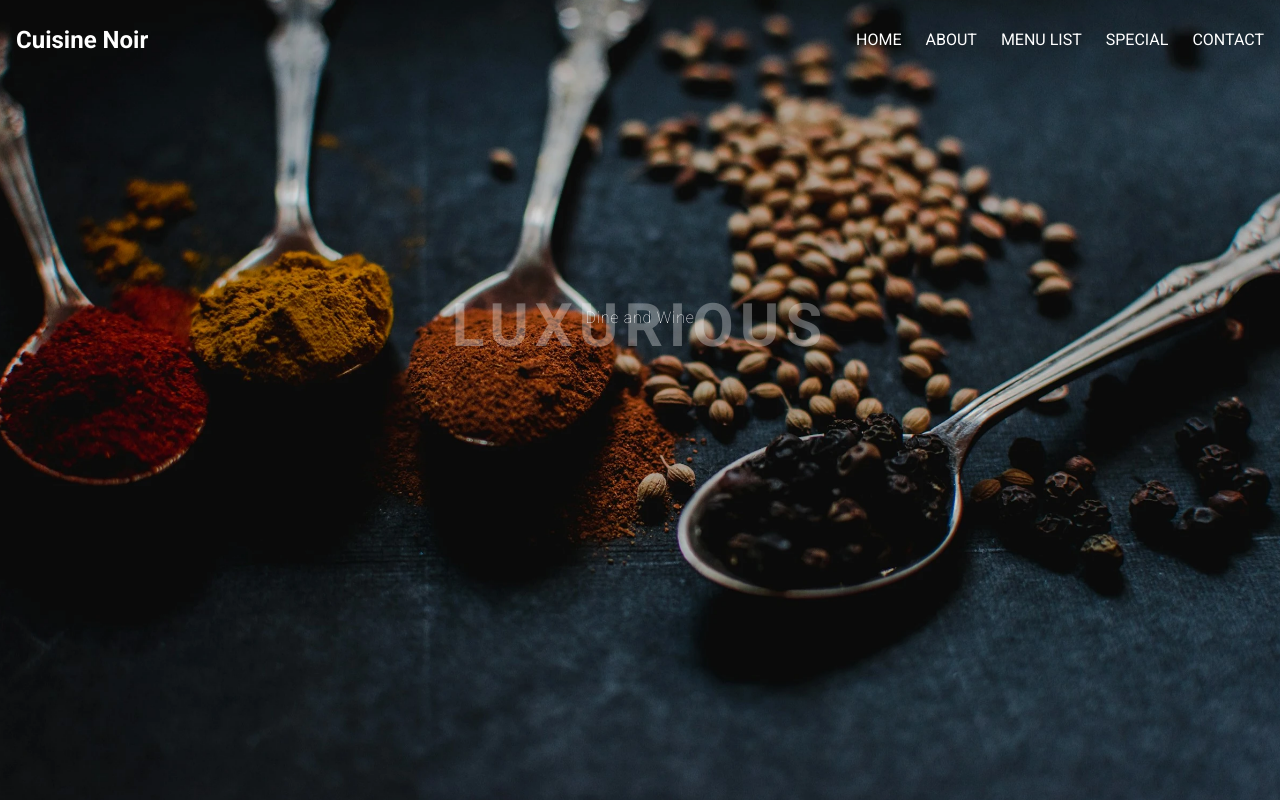
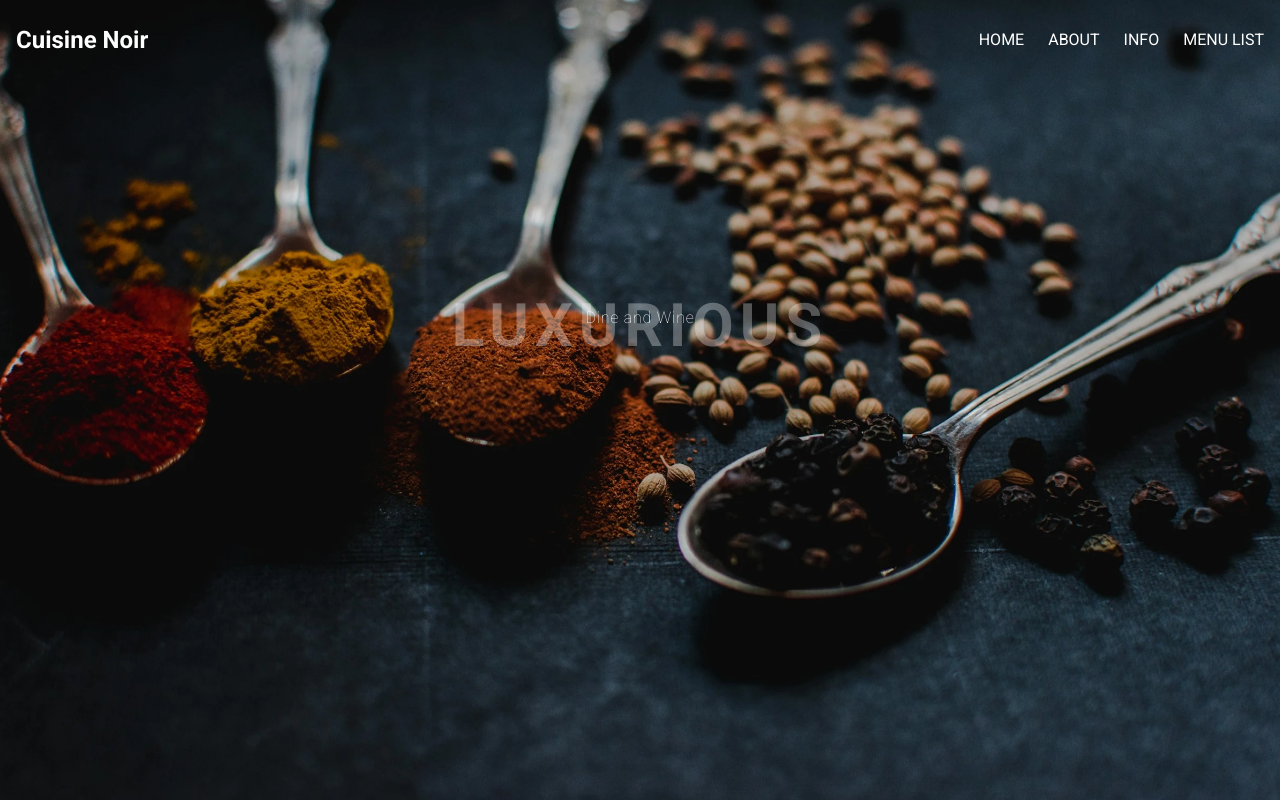
Before and after one commit to Mannn21/cuisine-noir, a React (Vite) app: page / in a window 1280 px wide. Shown: the top 800 px of the page. Built offline with nearby package versions, Linux system fonts and the light colour scheme; a web font is replaced by a local one.

Commit message:
update scroll

```diff
--- a/src/components/About/index.jsx
+++ b/src/components/About/index.jsx
@@ -3,7 +3,7 @@ import Images from "./Images";
 
 const About = () => {
 	return (
-		<div className="w-full h-auto m-3 flex flex-col justify-center items-center gap-2">
+		<div id="about" className="w-full h-auto m-3 flex flex-col justify-center items-center gap-2">
 			<Description />
 			<Images />
 		</div>
--- a/src/components/Info/index.jsx
+++ b/src/components/Info/index.jsx
@@ -2,7 +2,7 @@ import Spice from "../../assets/spice.png";
 
 const Info = () => {
 	return (
-		<div className="w-full h-auto md:h-[350px]">
+		<div id="info" className="w-full h-auto md:h-[350px]">
 			<div className="w-full h-full py-2 px-10 flex flex-col md:flex-row justify-center items-center gap-4 bg-color-silver">
 				<div
 					className="w-full md:w-1/2 h-full py-2 px-5 flex flex-col justify-center items-center md:items-start">
--- a/src/components/Jumbotron/index.jsx
+++ b/src/components/Jumbotron/index.jsx
@@ -24,7 +24,7 @@ const Jumbotron = () => {
 	const currentJumbotron = jumbotronLists[currentIndex];
 
 	return (
-		<div className="w-full min-h-[500px] md:h-screen overflow-hidden relative">
+		<div id="home" className="w-full min-h-[500px] md:h-screen overflow-hidden relative">
 			<img
 				src={currentJumbotron.image}
 				alt="Jumbotron"
--- a/src/components/Menu/index.jsx
+++ b/src/components/Menu/index.jsx
@@ -4,7 +4,7 @@ import { fadeIn } from "../../utils/animation.js";
 
 const Menu = () => {
 	return (
-		<div className="w-full h-auto p-3">
+		<div id="menu" className="w-full h-auto p-3">
 			<div className="w-full h-auto flex flex-col justify-center items-center gap-8">
 				<div className="w-full h-auto flex flex-col justify-start items-center">
 					<span className="text-sm md:text-base font-light text-center text-color-darkGrey tracking-wider">
--- a/src/components/Navbar/index.jsx
+++ b/src/components/Navbar/index.jsx
@@ -2,6 +2,7 @@ import { useState, useEffect, useCallback } from "react";
 import { IoMdMenu, IoMdClose } from "react-icons/io";
 import { navbarLists } from "../../datas/navbarLists.js";
 import { motion } from "framer-motion";
+import { scrollDesktop, scrollMobile } from "../../utils/scroll.js";
 
 const Navbar = () => {
 	const [isScrolled, setIsScrolled] = useState(false);
@@ -35,12 +36,13 @@ const Navbar = () => {
 				}`}
 				initial={{ y: -100 }}
 				animate={{ y: 0 }}
-        transition={{ type: "spring", stiffness: 120, damping: 15 }}
-      >
+				transition={{ type: "spring", stiffness: 120, damping: 15 }}>
 				<div className="container mx-auto flex justify-between items-center px-4 py-4 md:py-6">
 					{/* Logo */}
 					<div className="text-2xl font-bold">
-            <a href="#" className={isScrolled ? "text-color-black" : "text-color-white"}>
+						<a
+							href="#"
+							className={isScrolled ? "text-color-black" : "text-color-white"}>
 							Cuisine Noir
 						</a>
 					</div>
@@ -50,11 +52,10 @@ const Navbar = () => {
 						{navbarLists.map((item, index) => (
 							<a
 								key={index}
-                href={item.href}
+								onClick={() => scrollDesktop(item.target)}
 								className={`transition-colors ${
 									isScrolled ? "text-color-black" : "text-color-white"
-                } hover:text-gray-500`}
-              >
+								} hover:text-color-gold cursor-pointer`}>
 								{item.title}
 							</a>
 						))}
@@ -65,12 +66,20 @@ const Navbar = () => {
 						<button onClick={toggleMenu}>
 							{isOpen ? (
 								<IoMdClose
-                  className={isOpen ? "text-color-black" : isScrolled ? "text-color-black" : "text-color-white"}
+									className={
+										isOpen
+											? "text-color-black"
+											: isScrolled
+											? "text-color-black"
+											: "text-color-white"
+									}
 									size={24}
 								/>
 							) : (
 								<IoMdMenu
-                  className={isScrolled ? "text-color-black" : "text-color-white"}
+									className={
+										isScrolled ? "text-color-black" : "text-color-white"
+									}
 									size={24}
 								/>
 							)}
@@ -86,8 +95,7 @@ const Navbar = () => {
 				}`}
 				initial={{ y: -100 }}
 				animate={{ y: isScrolled ? 0 : -100 }}
-        transition={{ type: "spring", stiffness: 120, damping: 15 }}
-      >
+				transition={{ type: "spring", stiffness: 120, damping: 15 }}>
 				<div className="container mx-auto flex justify-between items-center px-4 py-4 md:py-6">
 					{/* Logo */}
 					<div className="text-2xl font-bold">
@@ -101,11 +109,10 @@ const Navbar = () => {
 						{navbarLists.map((item, index) => (
 							<a
 								key={index}
-                href={item.href}
+								onClick={() => scrollDesktop(item.target)}
 								className={`transition-colors ${
 									isScrolled ? "text-color-black" : "text-color-white"
-                } hover:text-gray-500`}
-              >
+								} hover:text-color-gold cursor-pointer`}>
 								{item.title}
 							</a>
 						))}
@@ -131,15 +138,20 @@ const Navbar = () => {
 				}`}
 				initial={{ x: "100%" }}
 				animate={{ x: isOpen ? "0%" : "100%" }}
-        transition={{ type: "spring", stiffness: 100, damping: 20, duration: 0.2 }}
-      >
+				transition={{
+					type: "spring",
+					stiffness: 100,
+					damping: 20,
+					duration: 0.2,
+				}}>
 				{navbarLists.map((item, index) => (
 					<a
 						key={index}
-            href={item.href}
-            className="text-base font-medium text-color-black mb-6"
-            onClick={() => setIsOpen(false)}
-          >
+						className="text-base font-medium text-color-black mb-6 hover:text-color-gold cursor-pointer"
+						onClick={() => {
+							scrollMobile(item.target);
+							setIsOpen(false);
+						}}>
 						{item.title}
 					</a>
 				))}
--- a/src/datas/navbarLists.js
+++ b/src/datas/navbarLists.js
@@ -1,22 +1,18 @@
 export const navbarLists = [
     {
         title: "HOME",
-        target: "/"
+        target: "home"
     },
     {
         title: "ABOUT",
-        target: "/"
+        target: "about"
+    },
+    {
+        title: "INFO",
+        target: "info"
     },
     {
         title: "MENU LIST",
-        target: "/"
-    },
-    {
-        title: "SPECIAL",
-        target: "/"
-    },
-    {
-        title: "CONTACT",
-        target: "/"
+        target: "menu"
     },
 ]
--- /dev/null
+++ b/src/utils/scroll.js
@@ -0,0 +1,23 @@
+export const scrollDesktop = id => {
+	const section = document.getElementById(id);
+	const offset = 81;
+
+	if (section) {
+		const yOffset = -offset;
+		const y = section.getBoundingClientRect().top + window.scrollY + yOffset;
+
+		window.scrollTo({ top: y, behavior: "smooth" });
+	}
+};
+
+export const scrollMobile = id => {
+	const section = document.getElementById(id);
+	const offset = 65;
+
+	if (section) {
+		const yOffset = -offset;
+		const y = section.getBoundingClientRect().top + window.scrollY + yOffset;
+
+		window.scrollTo({ top: y, behavior: "smooth" });
+	}
+};
```
Lines whose indentation alone changed are shown as unchanged.
